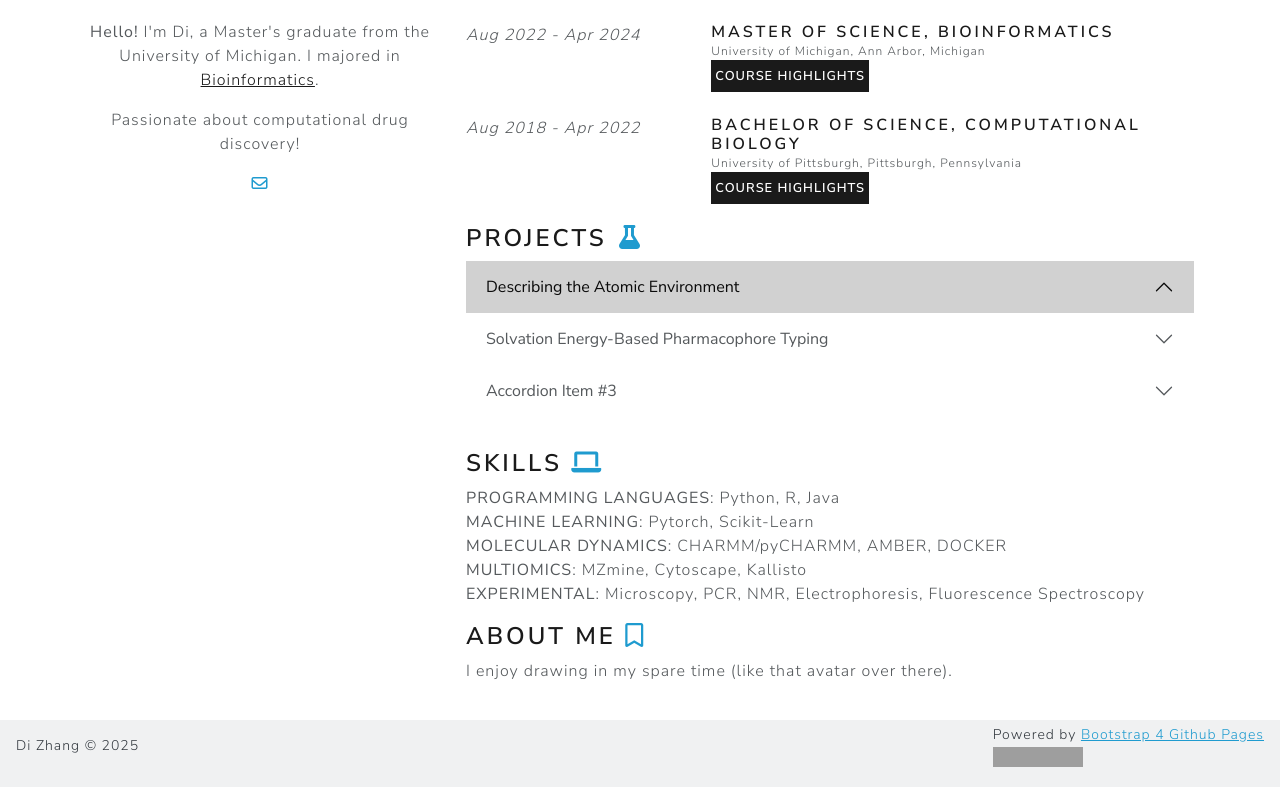
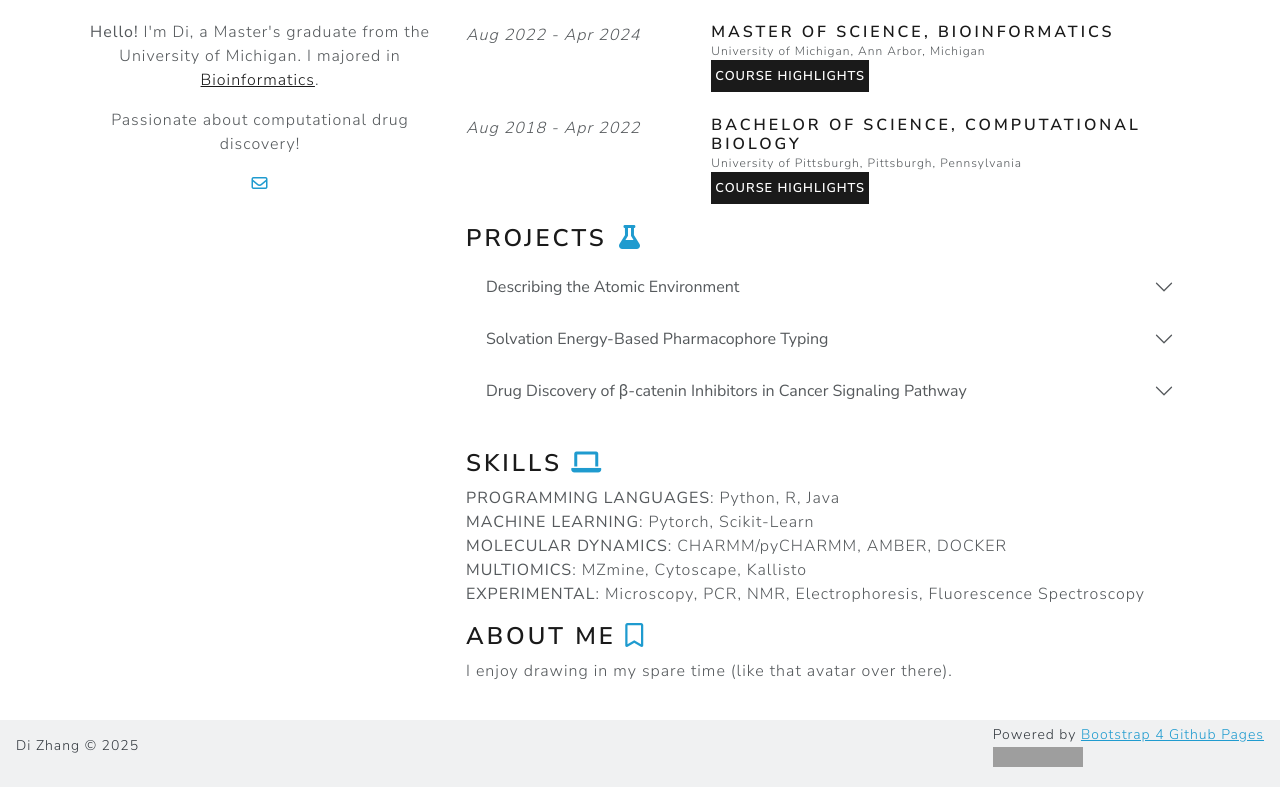
Before and after one commit to zhangdi33/zhangdi33.github.io, a Jekyll site: the page built from index.html, in a window 1280 px wide and 1063 px high, cut to the strip 276-1063 px from the top of the window. Built offline with Jekyll 4.4.1, drawn with Linux system fonts in a browser that asks for light colours; grey boxes are pictures that could not be loaded.

Commit message:
Update index.html

```diff
--- a/index.html
+++ b/index.html
@@ -116,7 +116,7 @@
         <div class="accordion" id="projects">
           <div class="accordion-item">
             <h2 class="accordion-header" id="headingAEV">
-              <button class="accordion-button" type="button" data-bs-toggle="collapse" data-bs-target="#AEV" aria-expanded="false" aria-controls="AEV">
+              <button class="accordion-button collapsed" type="button" data-bs-toggle="collapse" data-bs-target="#AEV" aria-expanded="false" aria-controls="AEV">
                 Describing the Atomic Environment
               </button>
             </h2>
@@ -155,8 +155,9 @@
               <div class="accordion-body">
                 <p>
                   Principal Investigator: <a href="https://bits.csb.pitt.edu/" class="text-primary">David R. Koes</a>
-                  <br><i>University of Pittsburgh, Department of Computational and Systems Biology</i>
+                  <br><i class="small">University of Pittsburgh, Department of Computational and Systems Biology</i>
                 </p>
+                <p class="text-info">Sept 2019-Apr 2022</p>
                 <p><b>Grid-based inhomogenous solvation theory</b> (GIST) can quantify thermodynamic information and molecule distribution at considerable accuracy. This information has the potential to be exploited in structure-based drug discovery to determine chemical features on a pharmacophore, which is my objective for this project: to evaluate feature prediction accuracy of a machine learning model using GIST data.</p>
                 <ul>
                   <li>Compiled a dataset using grid-based inhomogeneous solvation theory (GIST) based energy calculation on PDBBind protein simulation data</li>
@@ -169,12 +170,18 @@
           <div class="accordion-item">
             <h2 class="accordion-header" id="headingWNT">
               <button class="accordion-button collapsed" type="button" data-bs-toggle="collapse" data-bs-target="#WNT" aria-expanded="false" aria-controls="WNT">
-                Accordion Item #3
+                Drug Discovery of β-catenin Inhibitors in Cancer Signaling Pathway
               </button>
             </h2>
             <div id="WNT" class="accordion-collapse collapse" aria-labelledby="headingWNT" data-bs-parent="#projects">
               <div class="accordion-body">
-
+                <p>This is my first drug discovery research project, which focused on identifying and assessing plausible ligands that inhibit the e-cadherin binding site to disrupt the Wnt/ß-catenin pathway, a prominent cancer proliferation signaling process.</p>
+                <ul>
+                  <li>Utilized molecular dynamics simulation to locate active binding sites on β-catenin protein structure</li>
+                  <li>Performed fragment docking to assess chemical affinities at active binding site and assembled pharmacophores with functional groups and geometries</li>
+                  <li>Using pharmacophores as screening references, evaluated binding affinity of potential inhibitors in molecular simulation</li>
+                </ul>
+                <p><b>Results</b>: Located three pharmacophore candidates with >0.7 binding affinity and reasonable chemical properties that enable the ligands to competitively inhibit the e-cadherin binding site.</p>
               </div>
             </div>
           </div>
```
